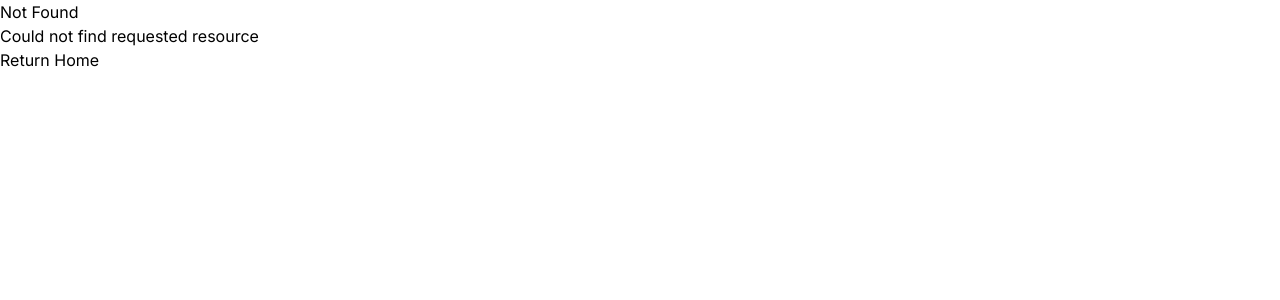
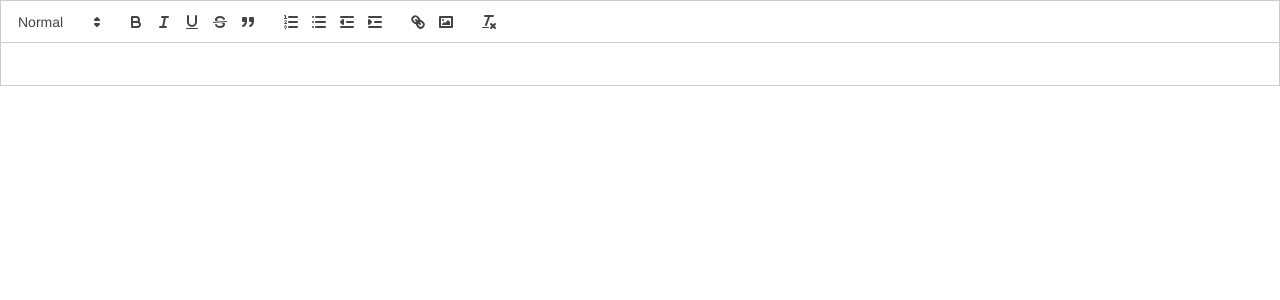
Before and after one commit to Cafe-and-Code/cnc-blog-frontend, a Next.js app: page /new-post in a window 1280 px wide. Before the commit this address had no page. Shown: the top 300 px of the page. Built offline with nearby package versions, Linux system fonts and the light colour scheme.

Commit message:
update/editor

```diff
--- /dev/null
+++ b/src/app/new-post/page.tsx
@@ -0,0 +1,33 @@
+"use client"
+import React, { useState } from 'react';
+import ReactQuill from 'react-quill';
+import 'react-quill/dist/quill.snow.css';
+
+function QuillEditor() {
+  const [content, setContent] = useState('');
+
+  const handleContentChange = (value: any) => {
+    console.log(value)
+    setContent(value);
+  };
+
+  return (
+    <div>
+      <ReactQuill
+        value={content}
+        onChange={handleContentChange}
+        modules={{
+          toolbar: [
+            [{ 'header': [1, 2, false] }],
+            ['bold', 'italic', 'underline', 'strike', 'blockquote'],
+            [{ 'list': 'ordered' }, { 'list': 'bullet' }, { 'indent': '-1' }, { 'indent': '+1' }],
+            ['link', 'image'],
+            ['clean']
+          ]
+        }}
+      />
+    </div>
+  );
+}
+
+export default QuillEditor;
```
Also changed, not shown: package.json (+6 -6 lines), 1 other file (tests, documents, lock files or other folders).
